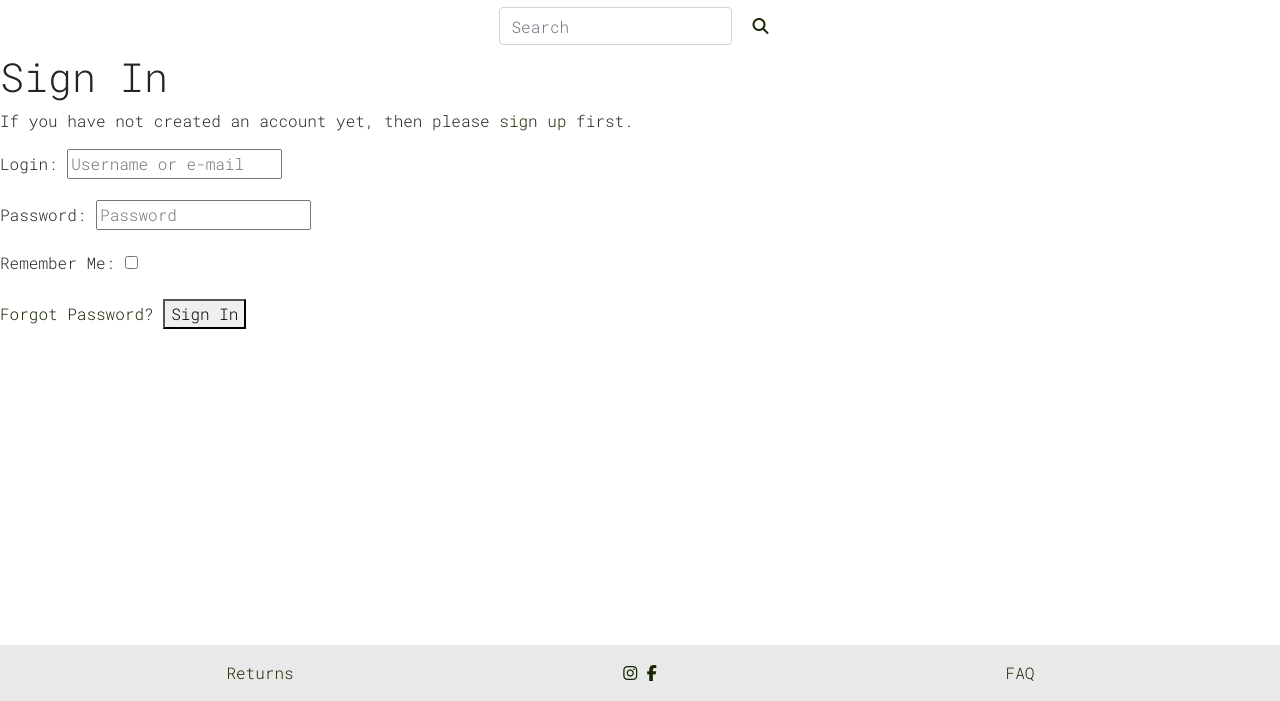
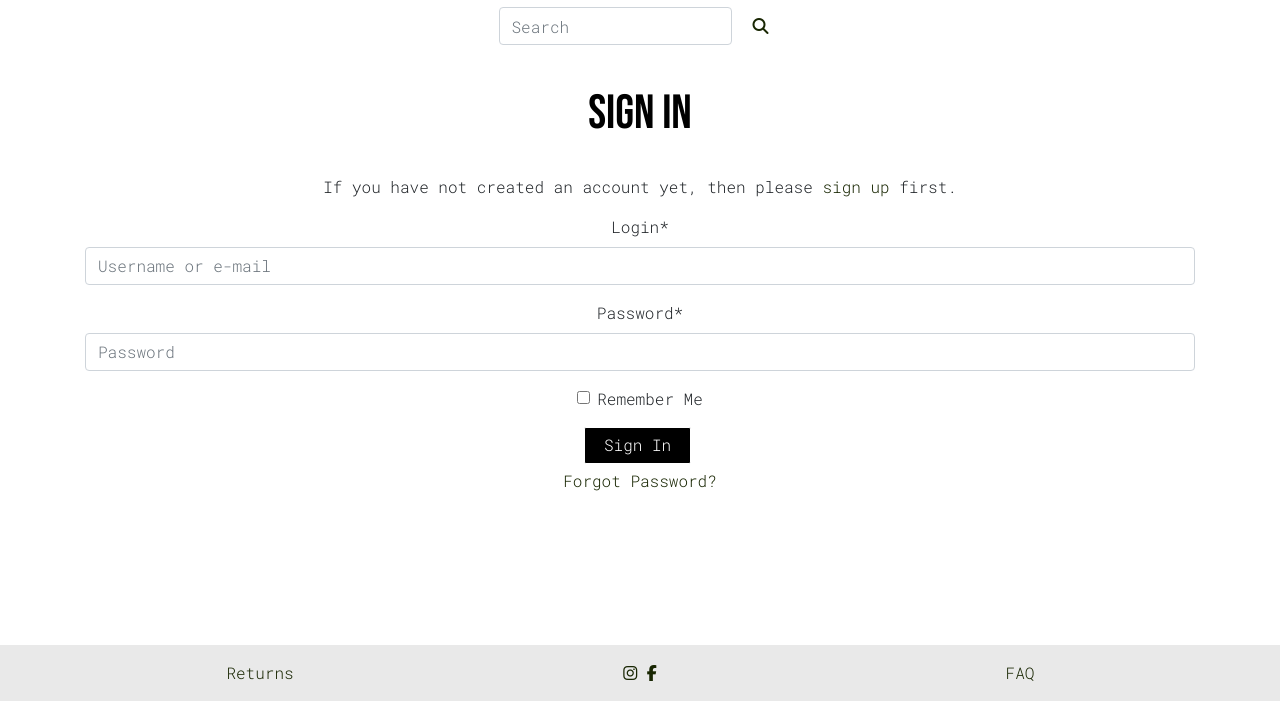
Before and after one commit to EllyC20/The-BookStore-MS4, a Django app: page /accounts/login/ in a window 1280 px wide. Shown: the part 99-800 px from the top of the page. Run offline with Django 3.2, Linux system fonts and the light colour scheme; some libraries are stand-ins or nearby versions.

Commit message:
Customise allauth base.html and login.html

```diff
--- a/templates/allauth/account/base.html
+++ b/templates/allauth/account/base.html
@@ -1 +1,15 @@
 {% extends "base.html" %}
+
+{% block content %}
+    <div class="container header-container">
+        <div class="overlay"></div>
+        <div class="row">
+            <div class="col">
+                <div class="allauth-form-inner-content">
+                    {% block inner_content %}
+                    {% endblock %}
+                </div>
+            </div>
+        </div>
+    </div>
+{% endblock %}
--- a/templates/allauth/account/login.html
+++ b/templates/allauth/account/login.html
@@ -5,9 +5,9 @@
 
 {% block head_title %}{% trans "Sign In" %}{% endblock %}
 
-{% block content %}
+{% block inner_content %}
 
-<h1>{% trans "Sign In" %}</h1>
+<h1 class="main-h1 text-center">{% trans "Sign In" %}</h1>
 
 {% get_providers as socialaccount_providers %}
 
@@ -29,18 +29,18 @@ for a {{ site_name }} account and sign in below:{% endblocktrans %}</p>
 {% include "socialaccount/snippets/login_extra.html" %}
 
 {% else %}
-<p>{% blocktrans %}If you have not created an account yet, then please
+<p class="text-center">{% blocktrans %}If you have not created an account yet, then please
 <a href="{{ signup_url }}">sign up</a> first.{% endblocktrans %}</p>
 {% endif %}
 
-<form class="login" method="POST" action="{% url 'account_login' %}">
+<form class="login text-center" method="POST" action="{% url 'account_login' %}">
   {% csrf_token %}
-  {{ form.as_p }}
+  {{ form|crispy }}
   {% if redirect_field_value %}
   <input type="hidden" name="{{ redirect_field_name }}" value="{{ redirect_field_value }}" />
   {% endif %}
-  <a class="button secondaryAction" href="{% url 'account_reset_password' %}">{% trans "Forgot Password?" %}</a>
-  <button class="primaryAction" type="submit">{% trans "Sign In" %}</button>
+  <button class="primaryAction product-detail-btn" type="submit">{% trans "Sign In" %}</button>
+  <p><a class="button secondaryAction" href="{% url 'account_reset_password' %}">{% trans "Forgot Password?" %}</a></p>
 </form>
 
 {% endblock %}
```
